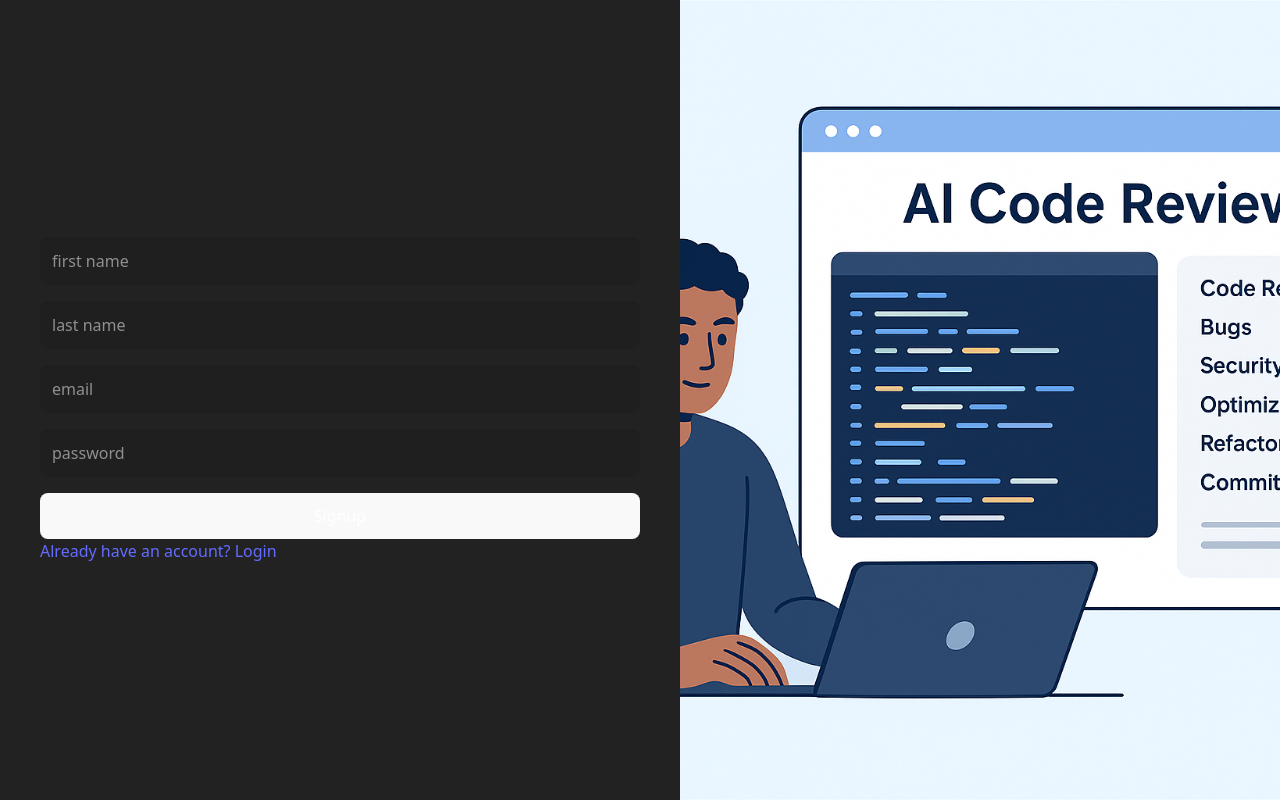
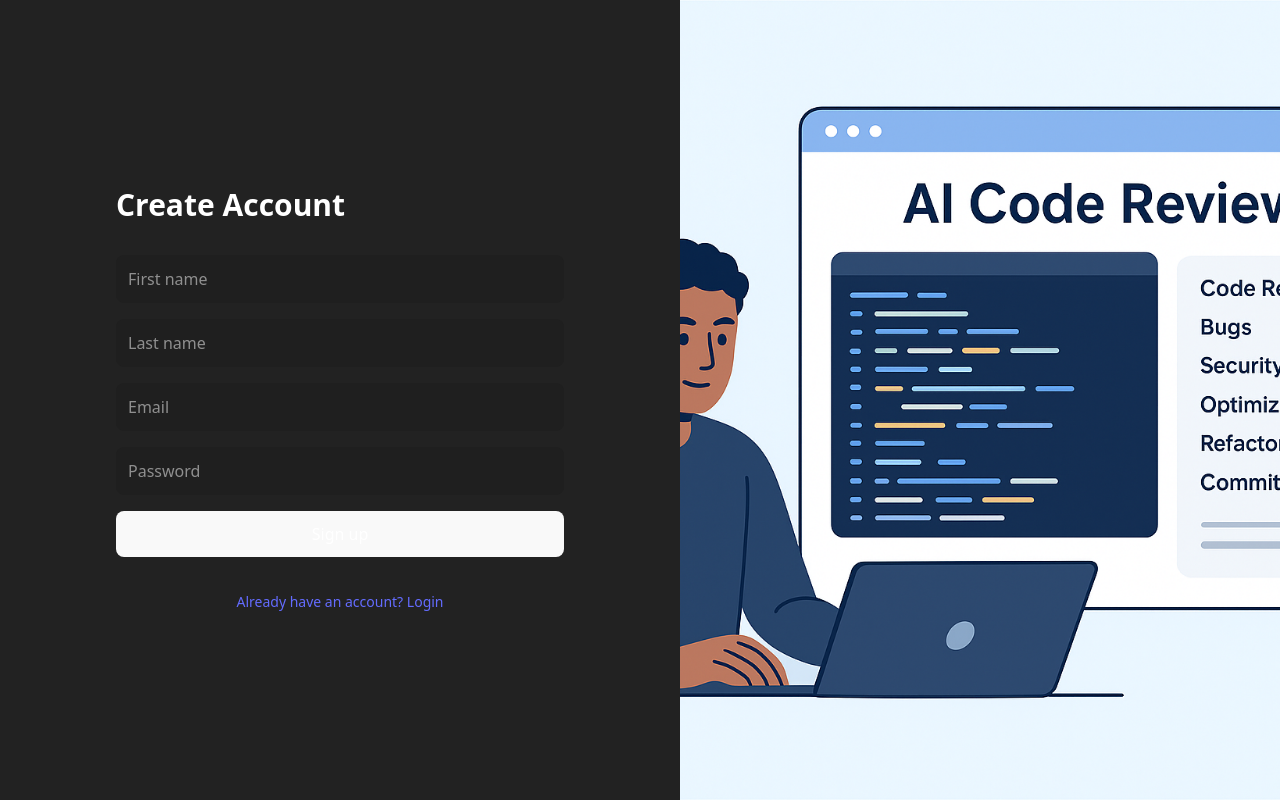
Before and after one commit to Harshitcoding/Pixlemint, a React app in the folder frontend/: page /signup in a window 1280 px wide. Built offline with nearby package versions, Linux system fonts and the light colour scheme; the HTML template or start-up script is replaced by a standard one.

Commit message:
styled login and signup page

```diff
--- a/frontend/src/component/Login.tsx
+++ b/frontend/src/component/Login.tsx
@@ -1,6 +1,7 @@
 import { useState } from "react"
 import axios from "axios"
 import { Link, useNavigate } from "react-router-dom"
+
 const Login = () => {
     const [email, setEmail] = useState("")
     const [password, setPassword] = useState("")
@@ -17,7 +18,6 @@ const Login = () => {
             const payload = {
                 email: email,
                 password: password
-
             }
             const res = await axios.post("https://pixlemintt.onrender.com/auth/login", payload)
             localStorage.setItem("token", res.data.data.token);
@@ -25,47 +25,64 @@ const Login = () => {
             Navigate("/home")
         } catch (error) {
             console.log(error)
+            setError("Login failed. Please check your credentials.")
         }
         finally {
             setLoading(false)
         }
     }
+
     return (
-         <div className="flex h-screen">
-          <div className="flex-1 bg-[#222] flex items-center justify-center p-10">
-         <form onSubmit={handlesubmit}>
+        <div className="flex flex-col md:flex-row min-h-screen">
+            {/* Form Section */}
+            <div className="flex-1 bg-[#222] flex items-center justify-center p-6 md:p-10">
+                <div className="w-full max-w-md">
+                    <h2 className="text-white text-3xl font-bold mb-8 text-center md:text-left">Welcome Back</h2>
+                    <form onSubmit={handlesubmit} className="space-y-4">
                         <input
                             type="email"
-            placeholder="email"
-            required onChange={(e) => setEmail(e.target.value)}
-            className="w-full mb-4 p-3 rounded-lg bg-[#1f1f1f] text-white outline-none focus:ring focus:ring-blue-500"
+                            placeholder="Email"
+                            required
+                            onChange={(e) => setEmail(e.target.value)}
+                            className="w-full p-3 rounded-lg bg-[#1f1f1f] text-white outline-none focus:ring-2 focus:ring-blue-500 transition"
                         />
                         <input
                             type="password"
-            placeholder="password"
+                            placeholder="Password"
                             required
                             onChange={(e) => setPassword(e.target.value)}
-            className="w-full mb-4 p-3 rounded-lg bg-[#1f1f1f] text-white outline-none focus:ring focus:ring-blue-500"
+                            className="w-full p-3 rounded-lg bg-[#1f1f1f] text-white outline-none focus:ring-2 focus:ring-blue-500 transition"
                         />
                         <button
-             className="w-full bg-blue-600 hover:bg-blue-700 text-white py-3 rounded-lg transition"
+                            className="w-full bg-blue-600 hover:bg-blue-700 text-white py-3 rounded-lg transition font-semibold disabled:opacity-50 disabled:cursor-not-allowed"
                             type="submit"
-            disabled={loading}>{loading ? "Logging..." : "Login"}
+                            disabled={loading}
+                        >
+                            {loading ? "Logging in..." : "Login"}
                         </button>
-            {error && <div style={{ color: "red" }}>{error}</div>}
+                        {error && <div className="text-red-500 text-sm text-center">{error}</div>}
+                        <div className="text-center mt-4">
                             <Link
-            className="text-blue-400 hover:underline"
-            to="/signup">Don't have an account? Signup
+                                className="text-blue-400 hover:underline text-sm"
+                                to="/signup"
+                            >
+                                Don't have an account? Sign up
                             </Link>
+                        </div>
                     </form>
                 </div>
-       <div className="flex-1  flex items-center justify-center">
+            </div>
+
+            {/* Image Section */}
+            <div className="flex-1 hidden md:flex items-center justify-center bg-gray-900">
                 <img
                     src="/ai.jpg"
+                    alt="AI Background"
                     className="object-cover w-full h-full"
                 />
             </div>
         </div>
     )
 }
+
 export default Login
--- a/frontend/src/component/Signup.tsx
+++ b/frontend/src/component/Signup.tsx
@@ -22,72 +22,90 @@ const Signup = () => {
                 email: email,
                 password: password
             };
-            const res = await axios.post("https://pixlemintt.onrender.com/auth/register", payload,)
+            const res = await axios.post("https://pixlemintt.onrender.com/auth/register", payload)
             localStorage.setItem("token", res.data.data.token);
-
             console.log("signup success:", res.data)
             Navigate("/home");
         } catch (error:any) {
-            setError(error.response?.data?.message || "signup Failed")
+            setError(error.response?.data?.message || "Signup Failed")
             console.log(error)
         }
         finally {
             setLoading(false);
         }
-
     }
 
     return (
-     <div className="flex h-screen">
-          <div className="flex-1 bg-[#222] flex items-center justify-center p-10">
-         <form onSubmit={handlesubmit}>
+        <div className="flex flex-col md:flex-row min-h-screen">
+            {/* Form Section */}
+            <div className="flex-1 bg-[#222] flex items-center justify-center p-6 md:p-10">
+                <div className="w-full max-w-md">
+                    <h2 className="text-white text-3xl font-bold mb-8 text-center md:text-left">Create Account</h2>
+                    <form onSubmit={handlesubmit} className="space-y-4">
                         <input
                             type="text"
-            placeholder="first name"
+                            placeholder="First name"
                             required
                             onChange={(e) => setFirstname(e.target.value)}
-            className="w-full mb-4 p-3 rounded-lg bg-[#1f1f1f] text-white outline-none focus:ring focus:ring-blue-500"
+                            className="w-full p-3 rounded-lg bg-[#1f1f1f] text-white outline-none focus:ring-2 focus:ring-blue-500 transition"
                         />
 
                         <input
                             type="text"
-            placeholder="last name"
+                            placeholder="Last name"
                             required
                             onChange={(e) => setLastname(e.target.value)}
-            className="w-full mb-4 p-3 rounded-lg bg-[#1f1f1f] text-white outline-none focus:ring focus:ring-blue-500"
+                            className="w-full p-3 rounded-lg bg-[#1f1f1f] text-white outline-none focus:ring-2 focus:ring-blue-500 transition"
                         />
+
                         <input
                             type="email"
-            placeholder="email"
-            required onChange={(e) => setEmail(e.target.value)}
-            className="w-full mb-4 p-3 rounded-lg bg-[#1f1f1f] text-white outline-none focus:ring focus:ring-blue-500"
+                            placeholder="Email"
+                            required
+                            onChange={(e) => setEmail(e.target.value)}
+                            className="w-full p-3 rounded-lg bg-[#1f1f1f] text-white outline-none focus:ring-2 focus:ring-blue-500 transition"
                         />
+
                         <input
                             type="password"
-            placeholder="password"
+                            placeholder="Password"
                             required
                             onChange={(e) => setPassword(e.target.value)}
-            className="w-full mb-4 p-3 rounded-lg bg-[#1f1f1f] text-white outline-none focus:ring focus:ring-blue-500"
+                            className="w-full p-3 rounded-lg bg-[#1f1f1f] text-white outline-none focus:ring-2 focus:ring-blue-500 transition"
                         />
+
                         <button
-             className="w-full bg-blue-600 hover:bg-blue-700 text-white py-3 rounded-lg transition"
+                            className="w-full bg-blue-600 hover:bg-blue-700 text-white py-3 rounded-lg transition font-semibold disabled:opacity-50 disabled:cursor-not-allowed"
                             type="submit"
-            disabled={loading}>{loading ? "Signing..." : "Signup"}
+                            disabled={loading}
+                        >
+                            {loading ? "Signing up..." : "Sign up"}
                         </button>
-            {error && <div style={{ color: "red" }}>{error}</div>}
+
+                        {error && <div className="text-red-500 text-sm text-center">{error}</div>}
+
+                        <div className="text-center mt-4">
                             <Link
-            className="text-blue-400 hover:underline"
-            to="/login">Already have an account? Login
+                                className="text-blue-400 hover:underline text-sm"
+                                to="/login"
+                            >
+                                Already have an account? Login
                             </Link>
+                        </div>
                     </form>
                 </div>
-       <div className="flex-1  flex items-center justify-center">
+            </div>
+
+            {/* Image Section */}
+            <div className="flex-1 hidden md:flex items-center justify-center bg-gray-900">
                 <img
                     src="/ai.jpg"
+                    alt="AI Background"
                     className="object-cover w-full h-full"
                 />
             </div>
         </div>
     )
 }
+
 export default Signup
```
Lines whose indentation alone changed are shown as unchanged.
